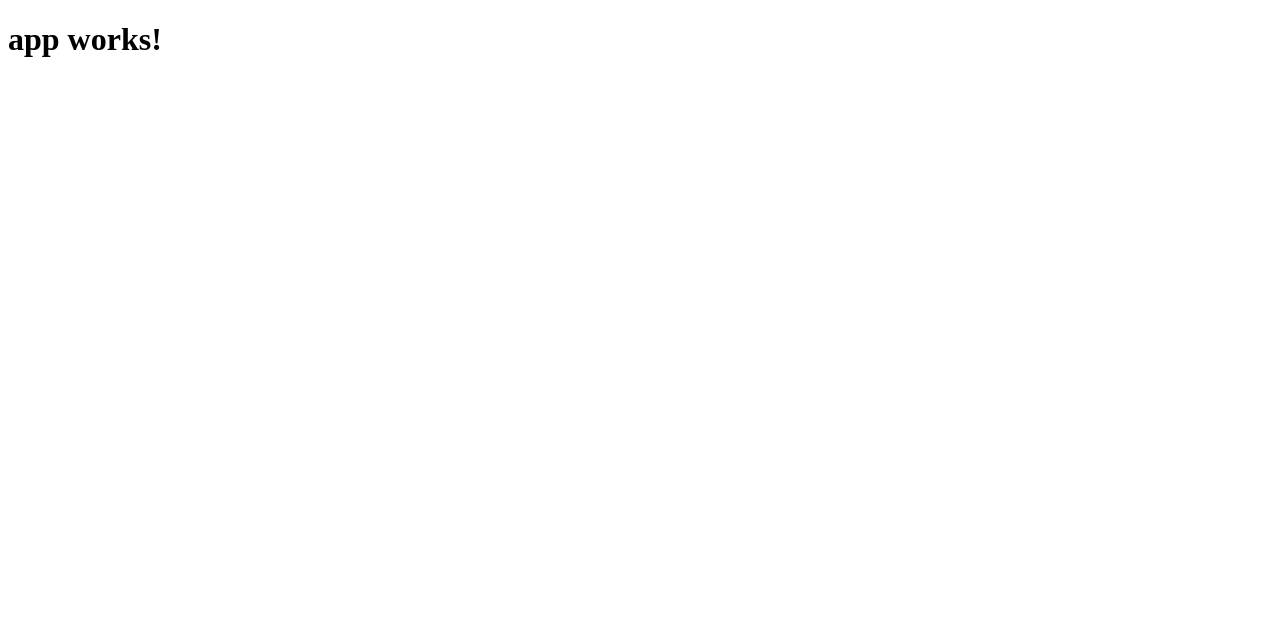
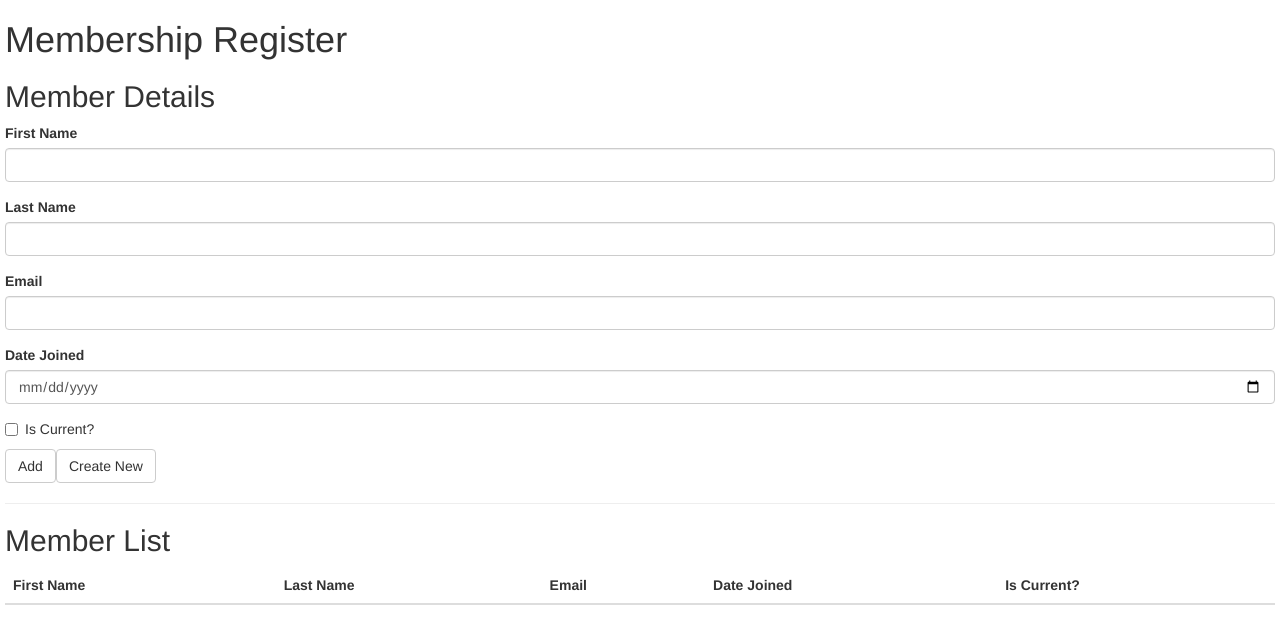
Before and after one commit to sjmarsh/Angular2FormsSpike, an Angular app: page / in a window 1280 px wide. Shown: the top 644 px of the page. Built offline with nearby package versions, Linux system fonts and the light colour scheme.

Commit message:
Initial Commit

```diff
--- a/src/app/app.component.html
+++ b/src/app/app.component.html
@@ -1,3 +1,71 @@
 <h1>
   {{title}}
 </h1>
+<form [formGroup]="memberForm"  (ngSubmit)="onSubmit()">
+  <div>
+    <h2>
+      Member Details
+    </h2>
+    <div class="form-group">
+      <label for="firstName">First Name</label>
+      <input type="text" id="firstName" class="form-control" formControlName="firstName" required >
+      <div *ngIf="formErrors.firstName" class="alert alert-danger">
+        {{ formErrors.firstName }}
+      </div>
+    </div>
+    <div class="form-group">
+      <label for="lastName">Last Name</label>
+      <input id="lastName" type="text" class="form-control" formControlName="lastName" required>
+      <div *ngIf="formErrors.lastName" class="alert alert-danger">
+        {{ formErrors.lastName }}
+      </div>
+    </div>
+    <div class="form-group">
+      <label for="email">Email</label>
+      <input id="email" type="text" class="form-control" formControlName="email" required>
+      <div *ngIf="formErrors.email" class="alert alert-danger">
+        {{ formErrors.email }}
+      </div>
+    </div>
+    <div class="form-group">
+      <label for="dateJoined">Date Joined</label>
+      <input id="dateJoined" type="date" class="form-control" formControlName="dateJoined" required>
+      <div *ngIf="formErrors.dateJoined" class="alert alert-danger">
+        {{ formErrors.dateJoined }}
+      </div>
+    </div>
+    <div class="checkbox">
+      <label for="isCurrent">
+        <input id="isCurrent" type="checkbox" formControlName="isCurrent"> Is Current?
+      </label>
+    </div>
+    <input type="submit" value="Add" class="btn btn-default"/>
+    <input type="button" value="Create New" class="btn btn-default" (click)="createNewMember()"/>
+  </div>
+</form>
+<hr>
+<div>
+<h2>
+  Member List
+</h2>
+<table class="table">
+  <thead>
+    <tr>
+      <th>First Name</th>
+      <th>Last Name</th>
+      <th>Email</th>
+      <th>Date Joined</th>
+      <th>Is Current?</th>
+    </tr>
+  </thead>
+  <tbody>
+    <tr *ngFor="let memberItem of memberList">
+      <td>{{memberItem.firstName}}</td>
+      <td>{{memberItem.lastName}}</td>
+      <td>{{memberItem.email}}</td>
+      <td>{{memberItem.dateJoined}}</td>
+      <td>{{memberItem.isCurrent}}</td>
+    </tr>
+  </tbody>
+</table>
+</div>
--- a/src/app/app.component.ts
+++ b/src/app/app.component.ts
@@ -1,10 +1,116 @@
-import { Component } from '@angular/core';
+import { Component, OnInit }                  from '@angular/core';
+import { FormGroup, FormBuilder, Validators } from '@angular/forms';
+
+import { Member } from './member';
 
 @Component({
   selector: 'app-root',
   templateUrl: './app.component.html',
   styleUrls: ['./app.component.css']
 })
-export class AppComponent {
-  title = 'app works!';
+export class AppComponent implements OnInit {
+
+  memberForm: FormGroup;
+
+  title = 'Membership Register';
+  member: Member;
+  memberList: Array<Member>;
+  submitted = false;
+
+  constructor(private fb: FormBuilder) { }
+
+  ngOnInit() {
+    this.member = new Member();
+    this.memberList = new Array<Member>();
+
+    this.buildForm();
+  }
+
+  createNewMember(): void {
+    this.member = new Member();
+    this.buildForm();
+  }
+
+  onSubmit() {
+    this.submitted = true;
+    let memberToAdd = new Member();
+    Object.assign(memberToAdd, this.memberForm.value);
+    this.memberList.push(memberToAdd);
+  }
+
+  buildForm() : void {
+    this.memberForm = this.fb.group({
+      'firstName': [this.member.firstName, [
+        Validators.required,
+        Validators.minLength(5),
+        Validators.maxLength(15)]],
+      'lastName': [this.member.lastName, [
+        Validators.required,
+        Validators.minLength(5),
+        Validators.maxLength(15)
+      ]],
+      'email': [this.member.email, [
+        Validators.required,
+        Validators.pattern(/^(([^<>()\[\]\\.,;:\s@"]+(\.[^<>()\[\]\\.,;:\s@"]+)*)|(".+"))@((\[[0-9]{1,3}\.[0-9]{1,3}\.[0-9]{1,3}\.[0-9]{1,3}])|(([a-zA-Z\-0-9]+\.)+[a-zA-Z]{2,}))$/)
+      ]],
+      'dateJoined': [this.member.dateJoined, [
+        Validators.required
+      ]],
+      'isCurrent': [this.member.isCurrent, [
+        Validators.required
+      ]]
+    });
+
+    this.memberForm.valueChanges.subscribe(data => this.onValueChanged(data))
+
+     this.onValueChanged(); // (re)set validation messages now
+  }
+
+  onValueChanged(data?: any) {
+    if (!this.memberForm) { return; }
+    const form = this.memberForm;
+    for (const field in this.formErrors) {
+      // clear previous error message (if any)
+      this.formErrors[field] = '';
+      const control = form.get(field);
+      if (control && control.dirty && !control.valid) {
+        const messages = this.validationMessages[field];
+        for (const key in control.errors) {
+          this.formErrors[field] += messages[key] + ' ';
+        }
+      }
+    }
+  }
+
+   formErrors = {
+    'firstName': '',
+    'lastName': '',
+    'email': '',
+    'dateJoined': '',
+    'isCurrent': ''
+  };
+
+  validationMessages = {
+    'firstName': {
+      'required':      'First Name is required.',
+      'minlength':     'First Name must be at least 5 characters long.',
+      'maxlength':     'First Name cannot be more than 15 characters long.'
+    },
+    'lastName': {
+      'required':      'Last Name is required.',
+      'minlength':     'Last Name must be at least 5 characters long.',
+      'maxlength':     'Last Name cannot be more than 15 characters long.'
+    },
+    'email':{
+        'required': 'Email Address is required.',
+        'pattern': 'Must be a valid Email Address.'
+    },
+    'dateJoined': {
+      'required': 'Date Joined is required.',
+    },
+    'isCurrent':{
+      'required': 'Is Current required.'
+    }
+  };
+
 }
--- a/src/app/app.module.ts
+++ b/src/app/app.module.ts
@@ -1,6 +1,6 @@
 import { BrowserModule } from '@angular/platform-browser';
 import { NgModule } from '@angular/core';
-import { FormsModule } from '@angular/forms';
+import { FormsModule, ReactiveFormsModule } from '@angular/forms';
 import { HttpModule } from '@angular/http';
 
 import { AppComponent } from './app.component';
@@ -12,6 +12,7 @@ import { AppComponent } from './app.component';
   imports: [
     BrowserModule,
     FormsModule,
+    ReactiveFormsModule,
     HttpModule
   ],
   providers: [],
--- /dev/null
+++ b/src/app/member.ts
@@ -0,0 +1,7 @@
+export class Member {
+  firstName: string;
+  lastName: string;
+  email: string;
+  dateJoined: Date;
+  isCurrent: boolean;
+}
--- a/src/index.html
+++ b/src/index.html
@@ -2,11 +2,14 @@
 <html>
 <head>
   <meta charset="utf-8">
-  <title>Angular2FormsSpike</title>
+
+  <title>Angular 2 Forms Spike</title>
   <base href="/">
 
   <meta name="viewport" content="width=device-width, initial-scale=1">
   <link rel="icon" type="image/x-icon" href="favicon.ico">
+  <!-- Latest compiled and minified CSS -->
+  <link rel="stylesheet" href="https://maxcdn.bootstrapcdn.com/bootstrap/3.3.7/css/bootstrap.min.css" integrity="sha384-BVYiiSIFeK1dGmJRAkycuHAHRg32OmUcww7on3RYdg4Va+PmSTsz/K68vbdEjh4u" crossorigin="anonymous">
 </head>
 <body>
   <app-root>Loading...</app-root>
--- a/src/styles.css
+++ b/src/styles.css
@@ -1 +1,4 @@
 /* You can add global styles to this file, and also import other style files */
+body{
+  margin: 5px;
+}
```
